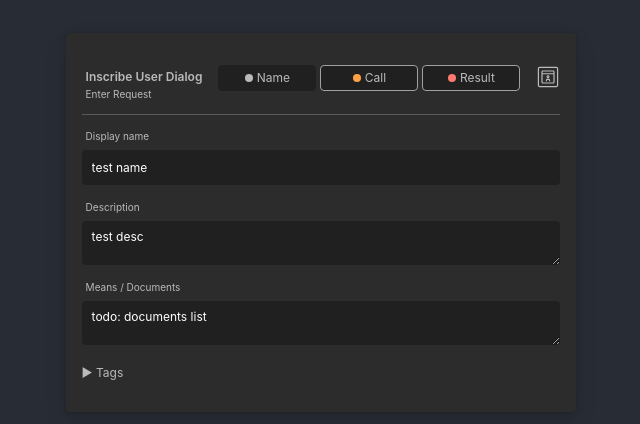
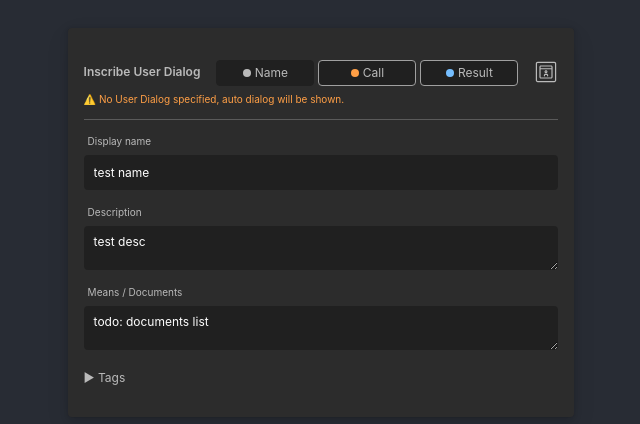
Before and after one commit to ivy-lli/inscription-editor-tryout, a React (Create React App) app: page / in a window 1280 px wide. Shown: the part 178-602 px from the top of the page, without its empty margins (319-959 px from the left). Built offline with nearby package versions, Linux system fonts and the light colour scheme.

Commit message:
show messages

```diff
--- a/src/App.tsx
+++ b/src/App.tsx
@@ -1,4 +1,4 @@
-import React, { useState } from 'react';
+import React, { useEffect, useState } from 'react';
 // import logo from './logo.svg';
 import './App.css';
 import Editor from './components/Editor';
@@ -6,25 +6,59 @@ import NameTab, { NameData } from './components/tabs/NameTab';
 import ResultTab from './components/tabs/ResultTab';
 import CallTab, { CallData } from './components/tabs/CallTab';
 import { TabProps, TabState } from './components/Header';
+import { Message, MessageSeverity } from './data/message';
 
 function App() {
-  const [nameData, setNameData] = useState({ name: 'test name', description: 'test desc' } as NameData);
+  const [nameData, setNameData] = useState({ name: 'test name', description: 'test desc', messages: new Map() } as NameData);
   const [nameTab, setNameTab] = useState({ state: TabState.EMPTY });
   const handleNameDataChange = (change: NameData) => {
     setNameData(change);
-    if (change.name.length === 0) {
+    if (change.messages.size > 0) {
       setNameTab({ state: TabState.ERROR });
     } else {
       setNameTab({ state: TabState.DIRTY });
     }
   };
 
-  const [callData, setCallData] = useState({ dialog: '', start: '' } as CallData);
+  const [callData, setCallData] = useState({ dialog: '', start: '', messages: new Map() } as CallData);
   const [callTab, setCallTab] = useState({ state: TabState.WARNING });
   const handleCallDataChange = (change: CallData) => {
     setCallData(change);
-    setCallTab({ state: TabState.DIRTY });
   };
+  useEffect(() => {
+    const messages = structuredClone(callData.messages);
+    if (callData.dialog.length === 0) {
+      messages.set('dialog', {
+        field: 'dialog',
+        severity: MessageSeverity.WARNING,
+        message: '⚠️ No User Dialog specified, auto dialog will be shown.'
+      });
+    } else {
+      messages.delete('dialog');
+    }
+    if (messages.size !== callData.messages.size) {
+      setCallData({ ...callData, messages: messages });
+    }
+    const errors = Array.from(callData.messages.values()).find(message => message.severity === MessageSeverity.ERROR);
+    const warnings = Array.from(callData.messages.values()).find(message => message.severity === MessageSeverity.WARNING);
+    if (errors) {
+      setCallTab({ state: TabState.ERROR });
+    } else if (warnings) {
+      setCallTab({ state: TabState.WARNING });
+    } else {
+      setCallTab({ state: TabState.DIRTY });
+    }
+  }, [callData]);
+
+  const [headerStatus, setHeaderStatus] = useState([] as Message[]);
+  useEffect(() => {
+    const messages = Array.from(nameData.messages.values()).concat(Array.from(callData.messages.values()));
+    if (messages.length > 0) {
+      setHeaderStatus(messages);
+    } else {
+      setHeaderStatus([{ field: 'name', severity: MessageSeverity.INFO, message: nameData.name }]);
+    }
+  }, [nameData, callData]);
 
   const tabsList: TabProps[] = [
     { name: 'Name', state: nameTab.state, content: <NameTab data={nameData} onChange={handleNameDataChange} /> },
@@ -33,7 +67,7 @@ function App() {
       state: callTab.state,
       content: <CallTab data={callData} onChange={handleCallDataChange} />
     },
-    { name: 'Result', state: TabState.ERROR, content: <ResultTab /> }
+    { name: 'Result', state: TabState.CONFIGURED, content: <ResultTab /> }
   ];
 
   return (
@@ -51,8 +85,7 @@ function App() {
         >
           Learn React
         </a> */}
-        <Editor title='Inscribe User Dialog' status='Enter Request' tabsList={tabsList} activeTab={tabsList[0].name} />
-        {/* <TabsDemo tabsList={tabsList} value={tabsList[0].value}/> */}
+        <Editor title='Inscribe User Dialog' status={headerStatus} tabsList={tabsList} activeTab={tabsList[0].name} />
       </header>
     </div>
   );
--- a/src/components/Header.css
+++ b/src/components/Header.css
@@ -11,7 +11,6 @@ button {
   display: flex;
   flex-direction: column;
   align-items: flex-start;
-  padding-left: 4px;
 }
 .header-editor {
   font-weight: 600;
@@ -19,9 +18,16 @@ button {
   line-height: 24px;
 }
 .header-status {
+  padding-top: 0.5rem;
   font-weight: 400;
   font-size: 10px;
   line-height: 10px;
+}
+.header-status.message-error {
+  color: #ff796f;
+}
+.header-status.message-warning {
+  color: #ff9f46;
 }
 .header-icon {
   width: 1.5rem;
--- a/src/components/Header.tsx
+++ b/src/components/Header.tsx
@@ -1,10 +1,11 @@
 import { TabsList, TabsTrigger } from '@radix-ui/react-tabs';
+import { Message } from '../data/message';
 import editorIcon from '../icons/user-dialog.svg';
 import './Header.css';
 
 export interface HeaderProps {
   title: string;
-  status: string;
+  status: Message[];
   tabsList: TabProps[];
   activeTab?: string;
 }
@@ -24,10 +25,10 @@ export enum TabState {
 }
 
 const Header = (props: HeaderProps) => (
+  <>
     <div className='header'>
       <div className='header-title'>
         <div className='header-editor'>{props.title}</div>
-      <div className='header-status'>{props.status}</div>
       </div>
       <TabsList className='tabs-list'>
         {props.tabsList.map((tab, index) => (
@@ -39,6 +40,10 @@ const Header = (props: HeaderProps) => (
       </TabsList>
       <img src={editorIcon} className='header-icon' alt='icon' />
     </div>
+    {props.status.map(state => (
+      <div className={`header-status message-${state.severity}`}>{state.message}</div>
+    ))}
+  </>
 );
 
 export default Header;
--- a/src/components/tabs/CallTab.tsx
+++ b/src/components/tabs/CallTab.tsx
@@ -1,3 +1,4 @@
+import { Message } from '../../data/message';
 import './CallTab.css';
 import CollapsiblePart from './CollapsiblePart';
 import SelectDialog from './SelectDialog';
@@ -5,6 +6,7 @@ import SelectDialog from './SelectDialog';
 export interface CallData {
   dialog: string;
   start: string;
+  messages: Map<string, Message>;
 }
 
 const CallTab = (props: { data: CallData; onChange: (change: CallData) => void }) => {
--- a/src/components/tabs/LabelInput.css
+++ b/src/components/tabs/LabelInput.css
@@ -4,7 +4,11 @@
   align-items: flex-start;
   gap: 0.5rem;
 }
-.label {
+.label,
+.input-message {
   padding-left: 4px;
   font-size: 10px;
 }
+.input-message.input-error {
+  color: #ff796f;
+}
--- a/src/components/tabs/LabelInput.tsx
+++ b/src/components/tabs/LabelInput.tsx
@@ -1,12 +1,14 @@
 import { Label } from '@radix-ui/react-label';
+import { Message } from '../../data/message';
 import './LabelInput.css';
 
-const LabelInput = (props: { label: string; htmlFor: string; children: JSX.Element }) => (
+const LabelInput = (props: { label: string; htmlFor: string; message?: Message; children: JSX.Element }) => (
   <div className='label-input-column'>
     <Label className='label' htmlFor={props.htmlFor}>
       {props.label}
     </Label>
     {props.children}
+    {props.message && <div className={`input-message input-${props.message.severity}`}>{props.message.message}</div>}
   </div>
 );
 
--- a/src/components/tabs/NameTab.tsx
+++ b/src/components/tabs/NameTab.tsx
@@ -1,4 +1,5 @@
 import React from 'react';
+import { Message, MessageSeverity } from '../../data/message';
 import CollapsiblePart from './CollapsiblePart';
 import LabelInput from './LabelInput';
 import './NameTab.css';
@@ -6,16 +7,25 @@ import './NameTab.css';
 export interface NameData {
   name: string;
   description: string;
+  messages: Map<string, Message>;
 }
 
 const NameTab = (props: { data: NameData; onChange: (change: NameData) => void }) => {
-  const handleNameChange = (event: React.ChangeEvent<HTMLInputElement>) => props.onChange({ ...props.data, name: event.target.value });
+  const handleNameChange = (event: React.ChangeEvent<HTMLInputElement>) => {
+    const data = { ...props.data, name: event.target.value };
+    if (data.name.length === 0) {
+      data.messages.set('name', { field: 'name', severity: MessageSeverity.ERROR, message: '🚫 Name must not be empty' });
+    } else {
+      data.messages.delete('name');
+    }
+    props.onChange(data);
+  };
   const handleDescChange = (event: React.ChangeEvent<HTMLTextAreaElement>) =>
     props.onChange({ ...props.data, description: event.target.value });
 
   return (
     <div className='name-tab'>
-      <LabelInput label='Display name' htmlFor='displayName'>
+      <LabelInput label='Display name' htmlFor='displayName' message={props.data.messages.get('name')}>
         <input className='input' type='text' id='displayName' value={props.data.name} onChange={handleNameChange} />
       </LabelInput>
       <LabelInput label='Description' htmlFor='description'>
--- a/src/components/tabs/SelectDialog.tsx
+++ b/src/components/tabs/SelectDialog.tsx
@@ -2,6 +2,7 @@ import './SelectDialog.css';
 import CollapsiblePart from './CollapsiblePart';
 import Combobox, { ComboboxItem } from './Combobox';
 import { CallData } from './CallTab';
+import { MessageSeverity } from '../../data/message';
 
 const SelectDialog = (props: { data: CallData; onChange: (change: CallData) => void }) => {
   const callables: Callable[] = [
@@ -20,13 +21,8 @@ const SelectDialog = (props: { data: CallData; onChange: (change: CallData) => v
   ];
   const starts: Start[] = [{ value: 'start():ProcurementRequest,LogEntry' }, { value: 'start2()' }, { value: 'test(String):boolean' }];
 
-  function handleDialogChange(change: string) {
-    props.onChange({ ...props.data, dialog: change });
-  }
-
-  function handleStartChange(change: string) {
-    props.onChange({ ...props.data, start: change });
-  }
+  const handleDialogChange = (change: string) => props.onChange({ ...props.data, dialog: change });
+  const handleStartChange = (change: string) => props.onChange({ ...props.data, start: change });
 
   return (
     <CollapsiblePart collapsibleLabel='User Dialog Start' defaultOpen={true}>
--- /dev/null
+++ b/src/data/message.ts
@@ -0,0 +1,11 @@
+export enum MessageSeverity {
+  INFO = 'info',
+  WARNING = 'warning',
+  ERROR = 'error'
+}
+
+export interface Message {
+  field: string;
+  severity: MessageSeverity;
+  message: string;
+}
```
Lines whose indentation alone changed are shown as unchanged.
